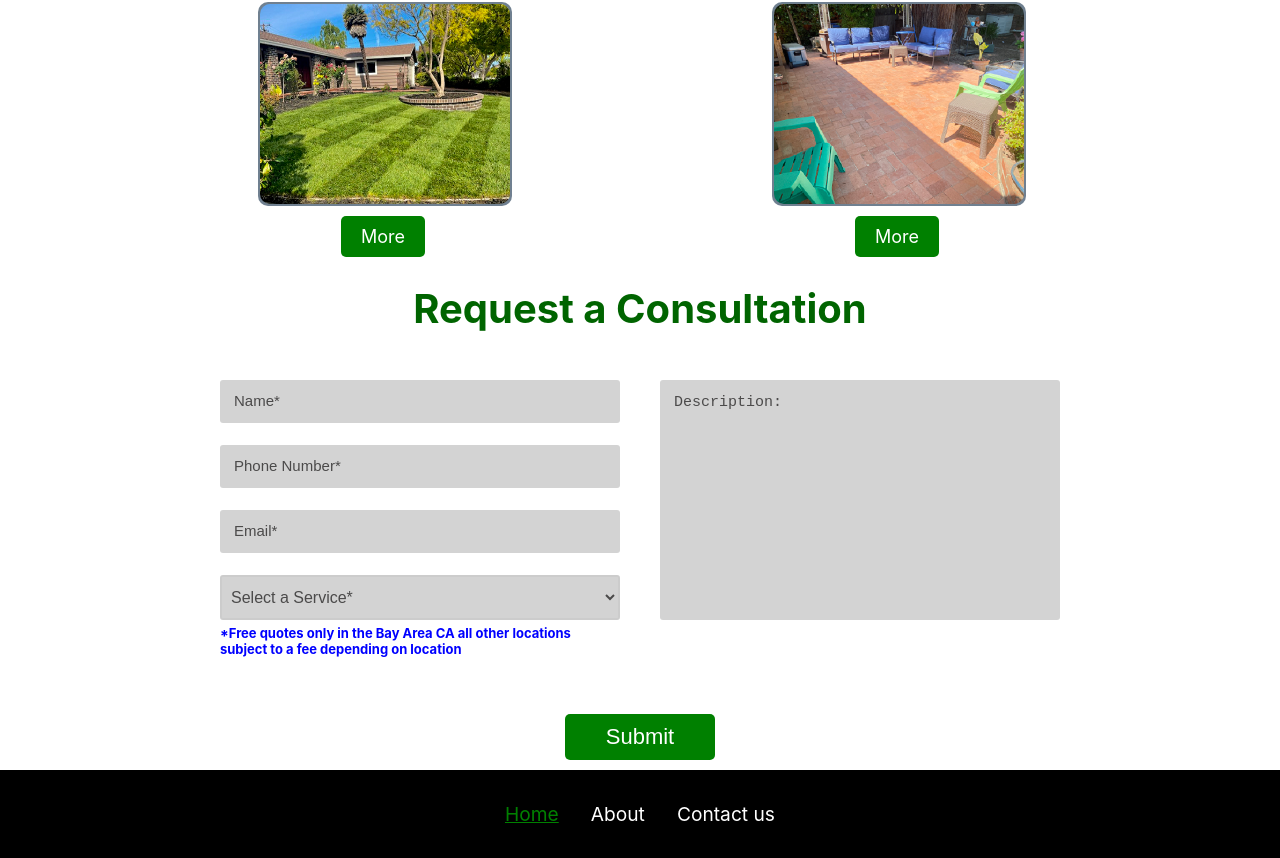
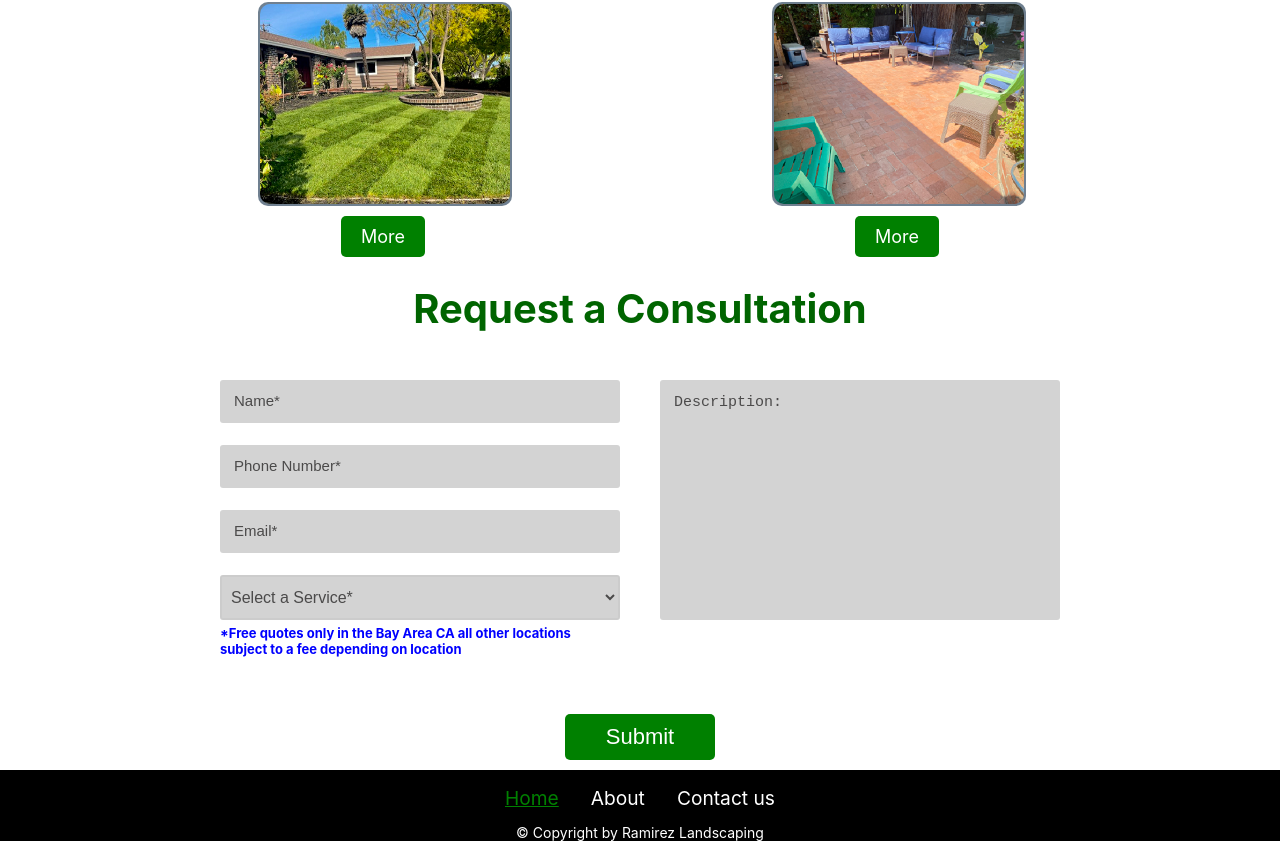
Before and after one commit to OsbaldoRamirez-create/my-app, a React (Create React App) app: page / in a window 1280 px wide. Shown: the part 1520-2378 px from the top of the page. Built offline with nearby package versions, Linux system fonts and the light colour scheme.

Commit message:
updated footer

```diff
--- a/src/Components/FooterBar.js
+++ b/src/Components/FooterBar.js
@@ -9,6 +9,7 @@ export default function FooterBar() {
         <NavLink to="/about">About</NavLink>
         {/* <NavLink to="/services">Services</NavLink> */}
         <NavLink to="/contact">Contact us</NavLink>
+        <p>© Copyright by Ramirez Landscaping</p>
     </footer>
   )
 }
--- a/src/Styles/FooterBarStyles.css
+++ b/src/Styles/FooterBarStyles.css
@@ -2,7 +2,8 @@ footer{
     margin-top: auto;
     background-color: black;
     text-align: center;
-    padding: 2rem;
+    height: auto;
+    padding-top: 1rem;
 }
 footer a{
     color: white;
@@ -20,6 +21,12 @@ footer a:hover{
     text-decoration: underline;
 }
 
+footer p{
+    color: white;
+    margin-bottom: 0;
+    font-size: 14px;
+}
+
 @media(max-width:640px){
     footer a {
         margin: 0 10px;
```
